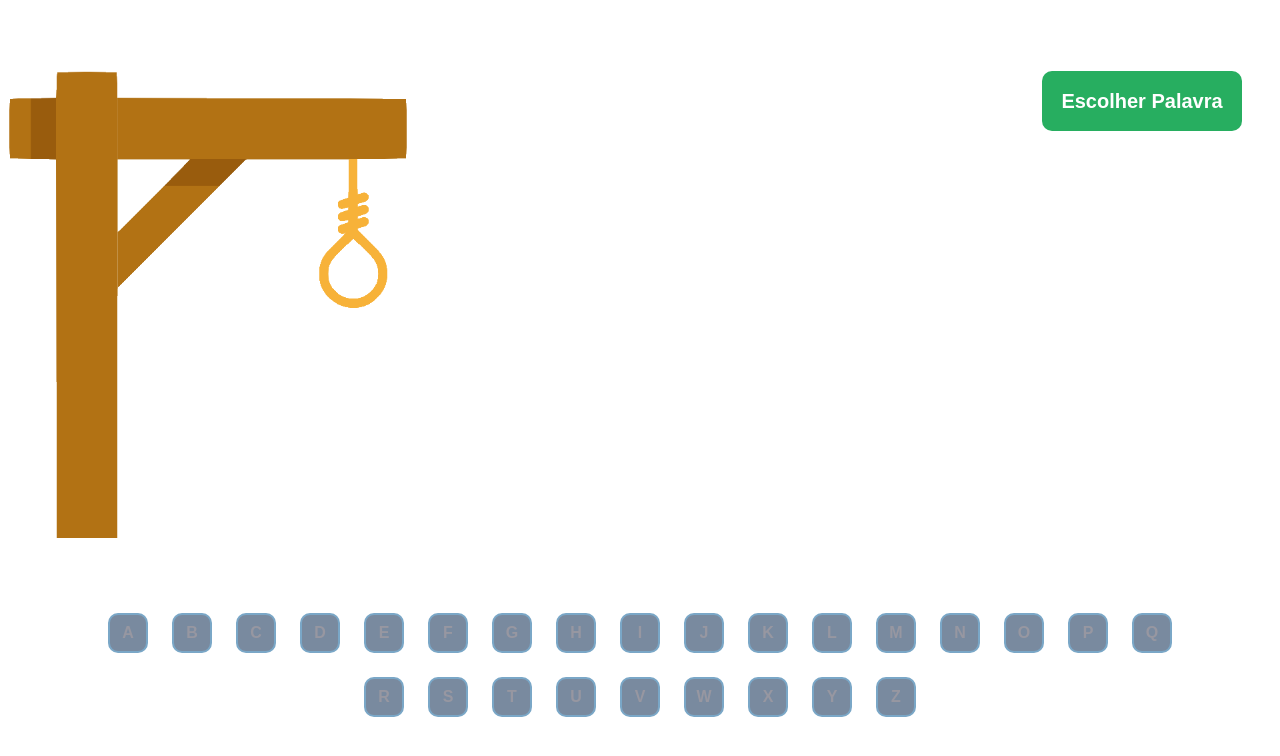
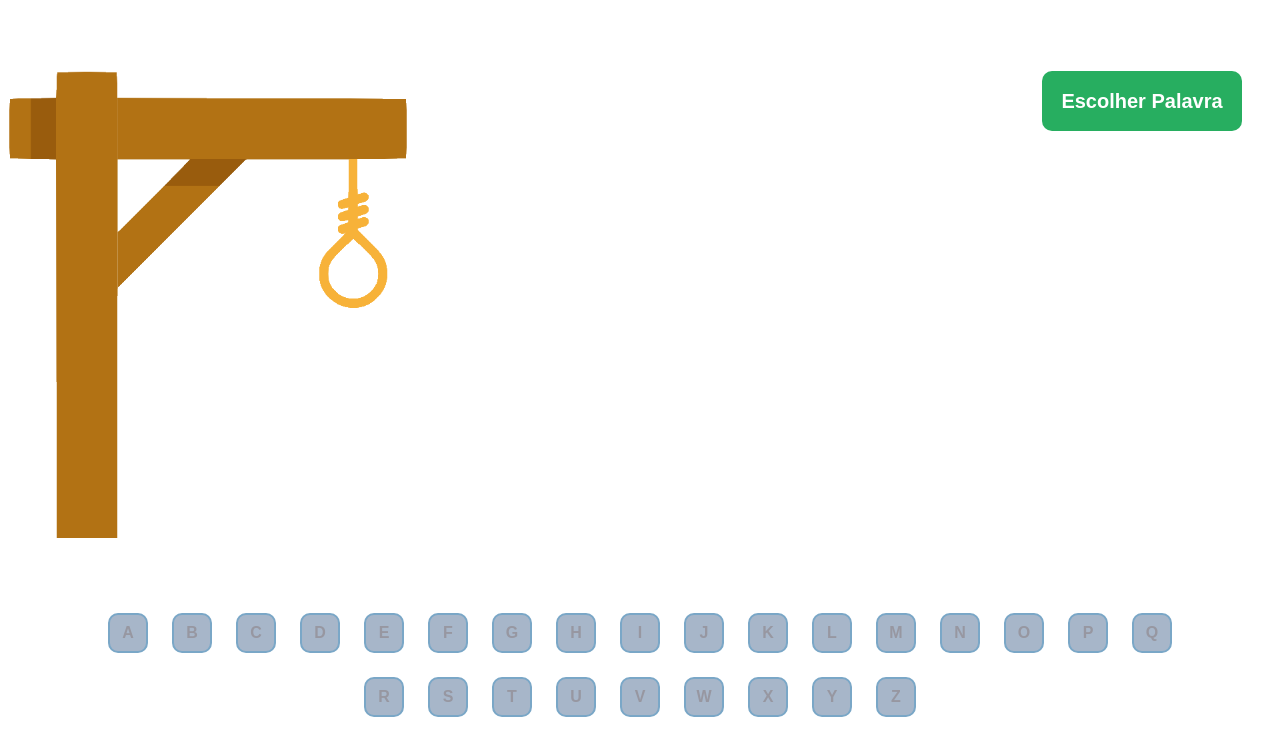
Before and after one commit to thaisamn/projeto8-jogoforca, a React (Create React App) app: page / in a window 1280 px wide. Shown: the top 756 px of the page. Built offline with nearby package versions, Linux system fonts and the light colour scheme.

Commit message:
corrigindo teclado disable

```diff
--- a/src/App.css
+++ b/src/App.css
@@ -30,7 +30,7 @@ button{
 }
 
 button:disabled{
-    background-color: #798A9F ;
+    background-color: #a7b6c9 ;
     border: 2px solid #7AA7C7;
     color: #9797a1;
 }
```
